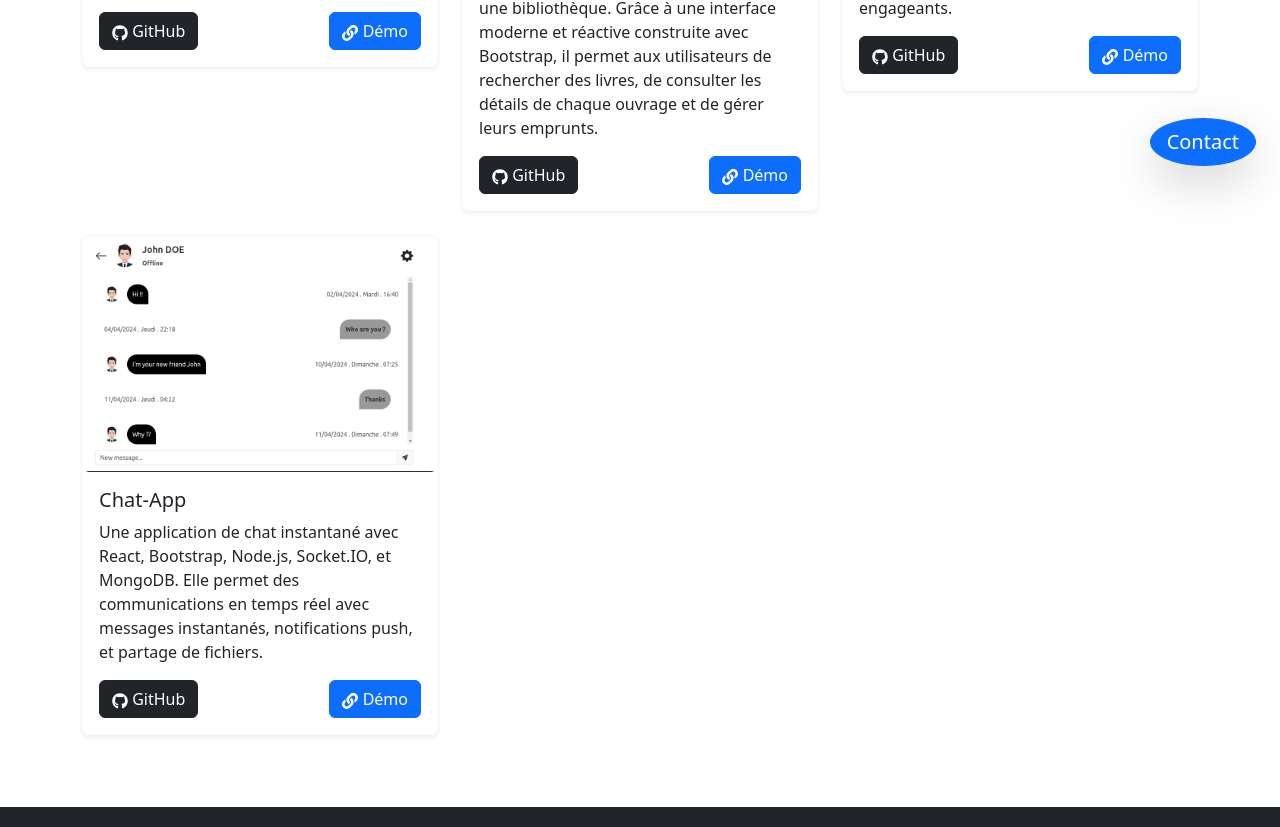
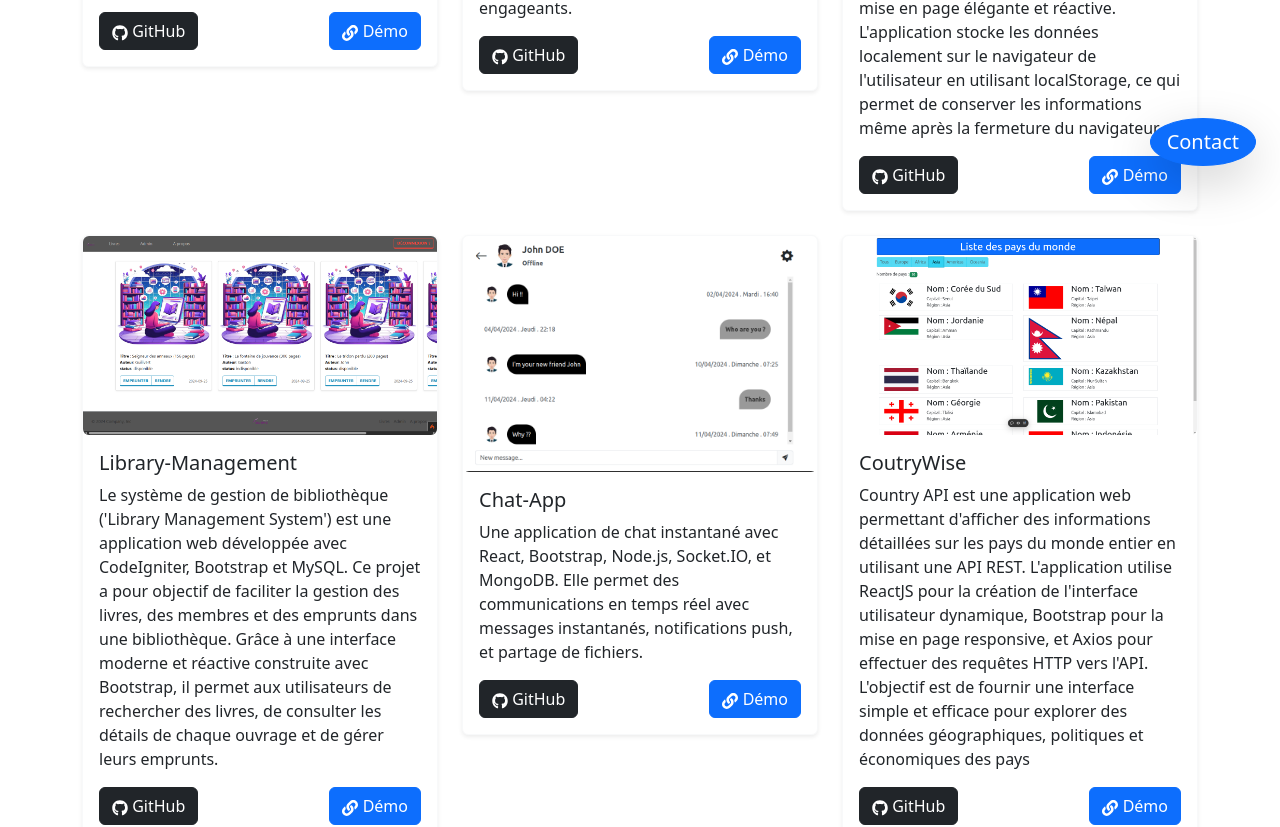
Before and after one commit to LucaM0001/mon-portfolio, a React (Vite) app: page /projects in a window 1280 px wide. Shown: the part 610-1437 px from the top of the page. Built offline with nearby package versions, Linux system fonts and the light colour scheme.

Commit message:
Ajout de projets

```diff
--- a/src/components/Projects/Projects.jsx
+++ b/src/components/Projects/Projects.jsx
@@ -9,38 +9,58 @@
       description:
         "MG-Store est une application web moderne développée en utilisant React, Bootstrap et Firebase. Elle a été conçue pour offrir une expérience fluide et interactive aux utilisateurs dans un contexte de commerce en ligne.",
       github: "https://github.com/Princee04/Mg-Store/tree/LucaM0001",
-      demo: "https://tonprofil.github.io/projet1",
+      demo: "https://mg-store-5b481.firebaseapp.com/  ",
       image: "/mg-store.png",
       disabled: false,
     },
     {
       id: 2,
+      title: "Marvel-Quiz",
+      description:
+        "Marvel-Quiz est une application web interactive développée avec React, Bootstrap, Redux, et Firebase. Cette application permet aux fans de l'univers Marvel de tester leurs connaissances à travers des quiz divertissants et engageants.",
+      github: "https://github.com/LucaM0001/marvel-quiz",
+      demo: "https://marvel-quiz-e7a08.firebaseapp.com/",
+      image: "/marvel-quiz.png",
+      disabled: false,
+    },
+    {
+      id: 3,
+      title: "OrganizeMe",
+      description:
+        "OrganizeMe est une application de gestion de tâches et de projet conçue pour aider les utilisateurs à mieux organiser leur quotidien. Ce projet utilise ReactJS pour créer une interface utilisateur dynamique et réactive, associée à Bootstrap pour une mise en page élégante et réactive. L'application stocke les données localement sur le navigateur de l'utilisateur en utilisant localStorage, ce qui permet de conserver les informations même après la fermeture du navigateur.",
+      github: "https://github.com/LucaM0001/OrganizeMe",
+      demo: "https://organize-me-mauve.vercel.app/  ",
+      image: "/organize-me.png",
+      disabled: false,
+    },
+    {
+      id: 4,
       title: "Library-Management",
       description:
         "Le système de gestion de bibliothèque ('Library Management System') est une application web développée avec CodeIgniter, Bootstrap et MySQL. Ce projet a pour objectif de faciliter la gestion des livres, des membres et des emprunts dans une bibliothèque. Grâce à une interface moderne et réactive construite avec Bootstrap, il permet aux utilisateurs de rechercher des livres, de consulter les détails de chaque ouvrage et de gérer leurs emprunts.",
       github: "https://github.com/LucaM0001/LibraryManagement ",
-      demo: "https://tonprofil.github.io/projet3",
+      demo: "#",
       image: "/library-management.png",
       disabled: true,
     },
     {
-      id: 3,
-      title: "Marvel-Quiz",
-      description:
-        "Marvel-Quiz est une application web interactive développée avec React, Bootstrap, Redux, et Firebase. Cette application permet aux fans de l'univers Marvel de tester leurs connaissances à travers des quiz divertissants et engageants.",
-      github: "https://github.com/LucaM0001/marvel-quiz",
-      demo: "https://marvel-quiz-e7a08.web.app/",
-      image: "/marvel-quiz.png",
-      disabled: false,
-    },
-    {
-      id: 4,
+      id: 5,
       title: "Chat-App",
       description:
         "Une application de chat instantané avec React, Bootstrap, Node.js, Socket.IO, et MongoDB. Elle permet des communications en temps réel avec messages instantanés, notifications push, et partage de fichiers.",
       github: "https://github.com/LucaM0001/Chat-App",
-      demo: "https://tonprofil.github.io/projet3",
+      demo: "#",
       image: "/chat-app.png",
+      disabled: true,
+    },
+    {
+      id: 6,
+      title: "CoutryWise",
+      description:
+        "Country API est une application web permettant d'afficher des informations détaillées sur les pays du monde entier en utilisant une API REST. L'application utilise ReactJS pour la création de l'interface utilisateur dynamique, Bootstrap pour la mise en page responsive, et Axios pour effectuer des requêtes HTTP vers l'API. L'objectif est de fournir une interface simple et efficace pour explorer des données géographiques, politiques et économiques des pays",
+      github: "https://github.com/LucaM0001/API_REST_Country",
+      demo: "https://api-rest-country-zeta.vercel.app/",
+      image: "/public/coutry-wise.png",
       disabled: false,
     },
   ])
@@ -72,6 +92,7 @@
 
                   {!project.disabled ? (
                     <a
+                      target="_blank"
                       href={project.demo}
                       rel="noopener noreferrer"
                       className="btn btn-primary"
```
Also changed, not shown: public/coutry-wise.png (added), public/organize-me.png (added).
